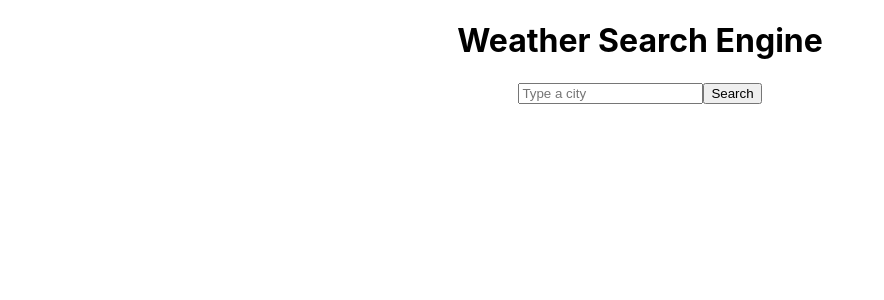
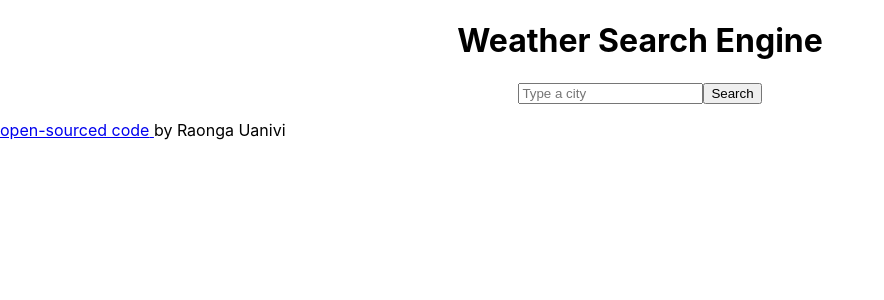
Before and after one commit to Raonga/react-weather, a React (Create React App) app: page / in a window 1280 px wide. Shown: the top 300 px of the page, without its empty margins (0-884 px from the left). Built offline with nearby package versions, Linux system fonts and the light colour scheme.

Commit message:
added footer

```diff
--- a/src/index.css
+++ b/src/index.css
@@ -1,13 +1,18 @@
 body {
   margin: 0;
-  font-family: -apple-system, BlinkMacSystemFont, 'Segoe UI', 'Roboto', 'Oxygen',
-    'Ubuntu', 'Cantarell', 'Fira Sans', 'Droid Sans', 'Helvetica Neue',
+  font-family: -apple-system, BlinkMacSystemFont, "Segoe UI", "Roboto", "Oxygen",
+    "Ubuntu", "Cantarell", "Fira Sans", "Droid Sans", "Helvetica Neue",
     sans-serif;
   -webkit-font-smoothing: antialiased;
   -moz-osx-font-smoothing: grayscale;
 }
 
 code {
-  font-family: source-code-pro, Menlo, Monaco, Consolas, 'Courier New',
+  font-family: source-code-pro, Menlo, Monaco, Consolas, "Courier New",
     monospace;
 }
+
+footer {
+  align-items: center;
+  justify-content: center;
+}
--- a/src/index.js
+++ b/src/index.js
@@ -14,6 +14,16 @@ root.render(
         <WeatherSearch />
       </div>
     </div>
+
+    <footer>
+      <p>
+        <a href="https://github.com/Raonga/react-weather" target="_blank">
+          {" "}
+          open-sourced code{" "}
+        </a>{" "}
+        by Raonga Uanivi
+      </p>
+    </footer>
   </React.StrictMode>
 );
 
```
